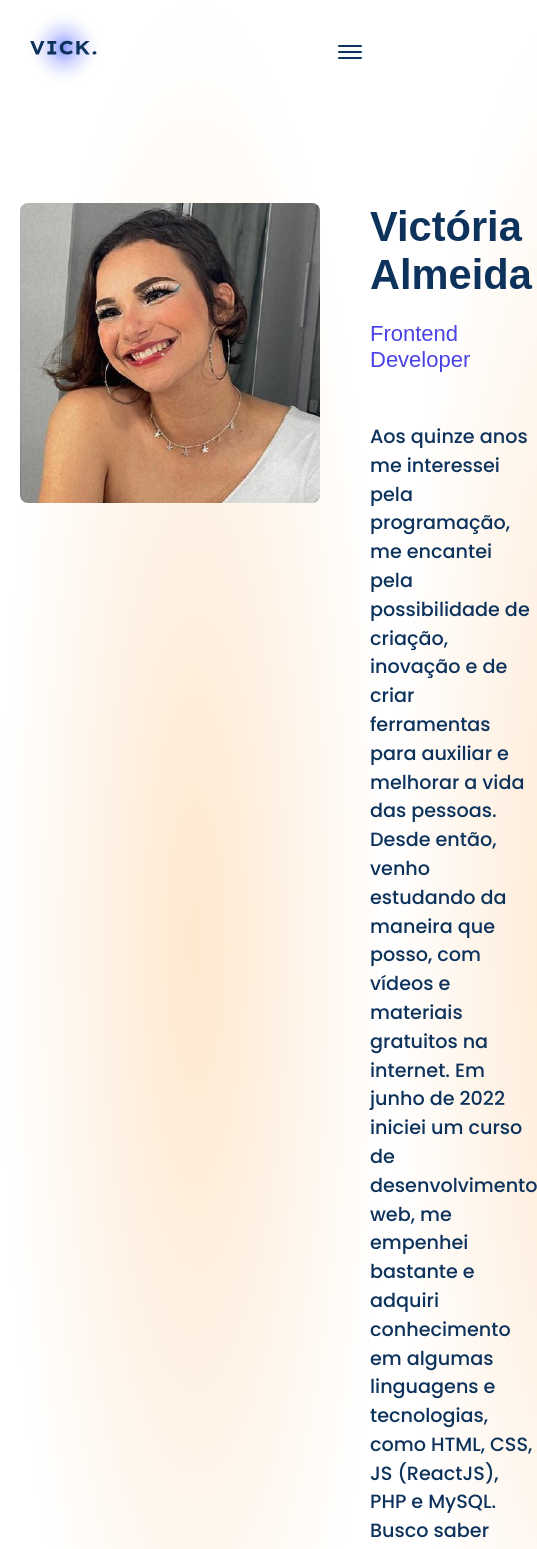
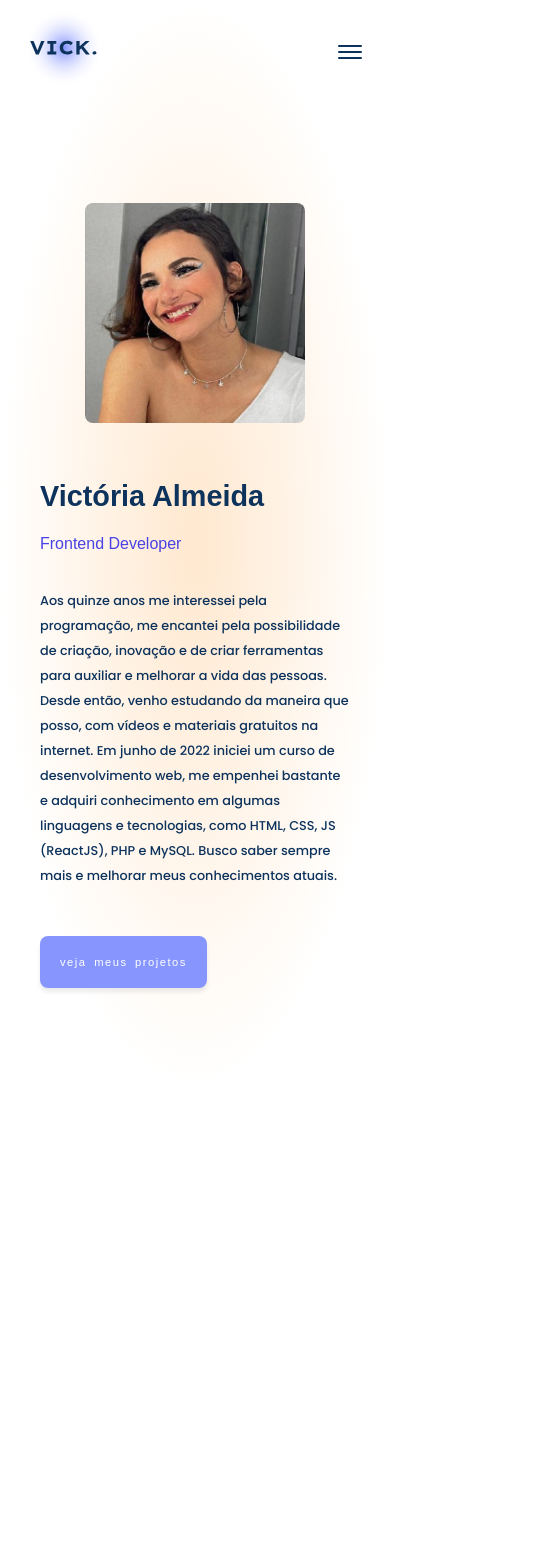
Before and after one commit to ma-vick/portfolio-pessoal, a React (Create React App) app: page / in a window 390 px wide. Shown: the top 1549 px of the page, 537 px wide, since content can reach past the window. After the commit the page ends 1088 px from the top, so only its background shows below. Built offline with nearby package versions, Linux system fonts and the light colour scheme; a web font is replaced by a local one.

Commit message:
media query aboutme page

```diff
--- a/src/pages/AboutMe/AboutMe.css
+++ b/src/pages/AboutMe/AboutMe.css
@@ -27,7 +27,7 @@
 
 .description-me {
   color: #0d335d;
-  font-size: 1.2rem;
+  font-size: 1.1rem;
   font-weight: 500;
   line-height: 1.8rem;
   margin-top: 50px;
@@ -61,3 +61,36 @@
 .btn-projects a:visited {
   color: white;
 }
+
+@media screen and (max-width: 770px) {
+  .container {
+    flex-direction: column;
+    align-items: center;
+  }
+
+  .img-container img {
+    width: 220px;
+  }
+
+  .info {
+    padding: 0 20px;
+  }
+
+  .name {
+    font-size: 1.8rem;
+  }
+
+  .position {
+    font-size: 1rem;
+  }
+
+  .description-me {
+    font-size: .8rem;
+    line-height: 25px;
+    margin-top: 35px;
+  }
+
+  .btn-projects a {
+    font-size: .7rem;
+  }
+}
```
